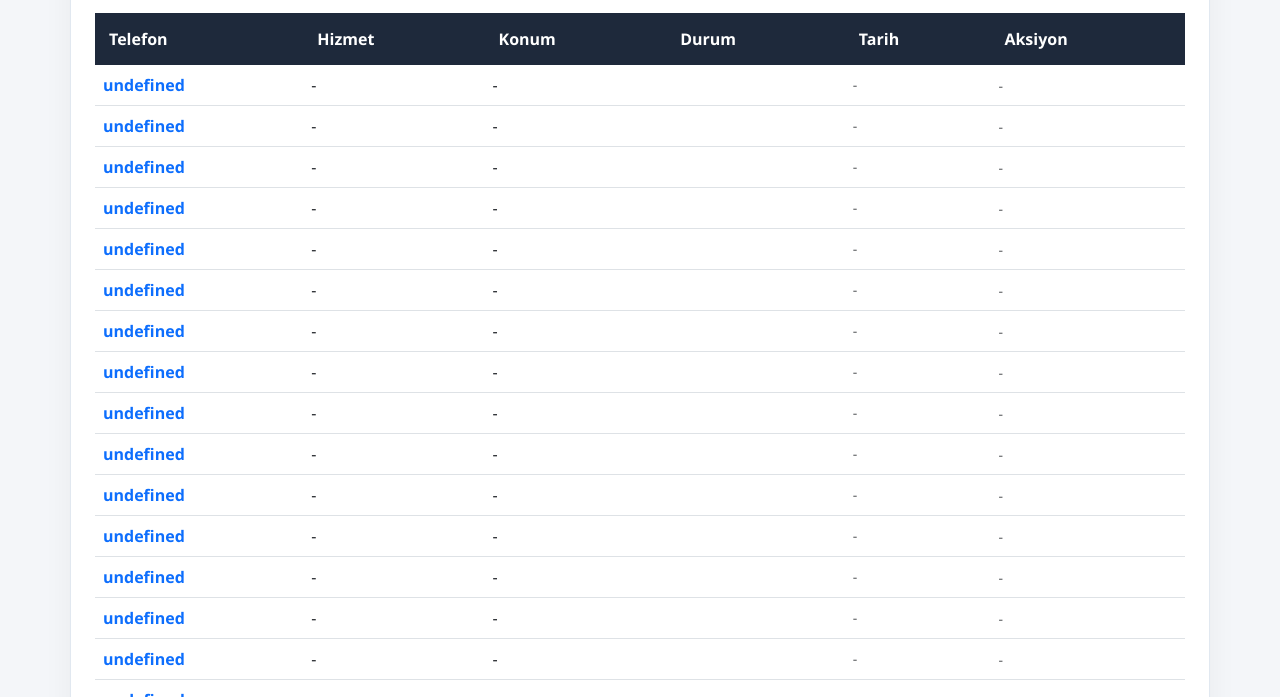
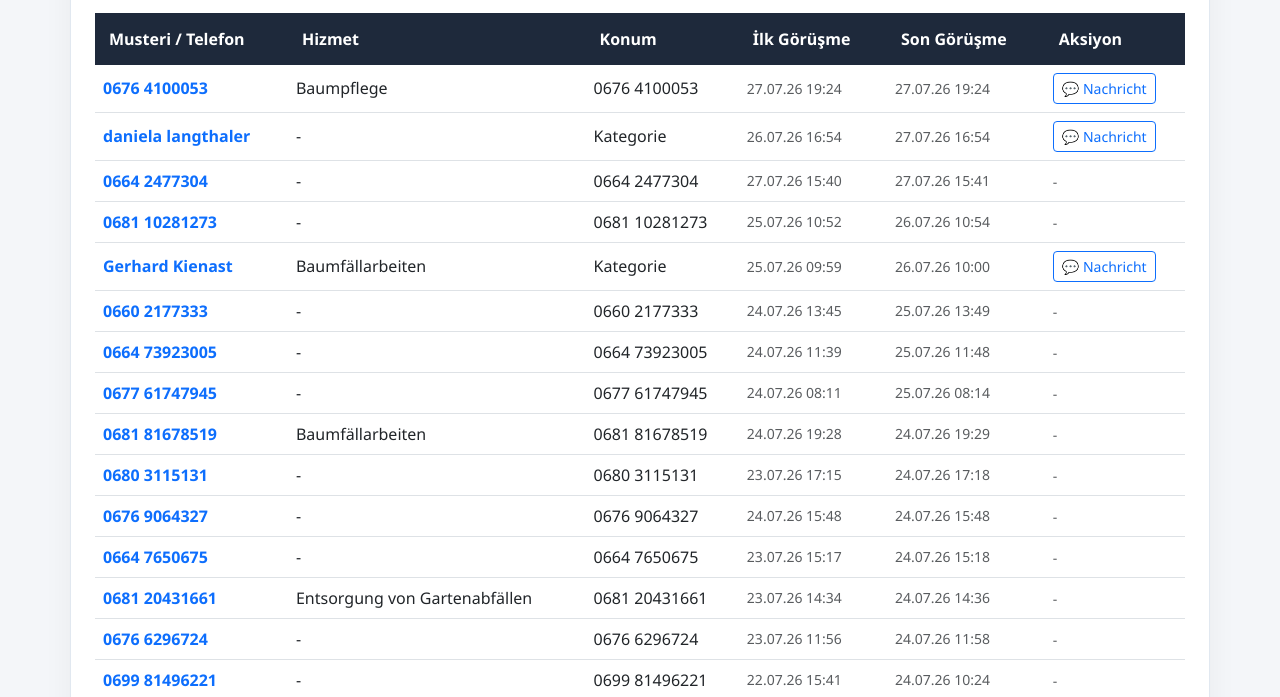
Before and after one commit to sicherteam/osman-reklam, a website: page index.html in a window 1280 px wide. Shown: the part 102-799 px from the top of the page. Drawn offline with nearby package versions, Linux system fonts and the light colour scheme.

Commit message:
Update index.html

```diff
--- a/index.html
+++ b/index.html
@@ -3,7 +3,7 @@
 <head>
   <meta charset="UTF-8">
   <meta name="viewport" content="width=device-width, initial-scale=1.0">
-  <title>OSMAN REKLAM</title>
+  <title>OSMAN REKLAMLAR</title>
   <link href="https://cdn.jsdelivr.net/npm/bootstrap@5.3.0/dist/css/bootstrap.min.css" rel="stylesheet">
   <style>
     body {
@@ -32,18 +32,6 @@
       padding: 14px;
     }
 
-    .badge-status {
-      font-size: 0.85em;
-      padding: 6px 12px;
-      border-radius: 20px;
-      font-weight: 600;
-      display: inline-block;
-    }
-
-    .bg-belastet { background-color: #d1e7dd; color: #0f5132; }
-    .bg-pruefung { background-color: #fff3cd; color: #664d03; }
-    .bg-nicht { background-color: #f8d7da; color: #842029; }
-    .bg-default { background-color: #e2e3e5; color: #41464b; }
     #countdown-box { display: none; }
 
     /* Mesaj Kutusu Stili */
@@ -51,9 +39,10 @@
       background-color: #f8fafc;
       border-left: 4px solid #0d6efd;
       border-radius: 6px;
-      padding: 10px 12px;
-      margin-top: 8px;
+      padding: 12px 14px;
+      margin-top: 6px;
       white-space: pre-line;
+      word-break: break-word;
     }
 
     /* --- MOBİL UYUM ÖZELLEŞTİRMELERİ --- */
@@ -128,11 +117,11 @@
       <table class="table align-middle" id="leadTable">
         <thead>
           <tr>
-            <th>Telefon</th>
+            <th>Musteri / Telefon</th>
             <th>Hizmet</th>
             <th>Konum</th>
-            <th>Durum</th>
-            <th>Tarih</th>
+            <th>İlk Görüşme</th>
+            <th>Son Görüşme</th>
             <th>Aksiyon</th>
           </tr>
         </thead>
@@ -158,7 +147,6 @@
         .split('Audioinhalte')[0]
         .split('Hier dem Kunden')[0]
         .replace(/^P\n+/g, '')
-        .replace(/^\d{2}\.\d{2}\.\d{2}\n+/g, '')
         .trim();
 
       return cleaned.length > 0 ? cleaned : null;
@@ -192,19 +180,15 @@
         }
 
         data.leads.forEach((lead, index) => {
-          let rawStatus = lead.status || '';
-          let cleanStatus = rawStatus.split('\n')[0].trim();
+          // Osman scraper.js veri yapısıyla birebir eşleme
+          const phone = lead["Musteri"] || '-';
+          const jobType = lead["Hizmet"] || '-';
+          const location = lead["Konum"] || '-';
+          const ilkGorusme = lead["Ilk gorusme"] || '-';
+          const sonGorusme = lead["Son gorusme"] || '-';
+          const rawMessage = lead["Mesaj"] || '-';
 
-          let badgeClass = 'bg-default';
-          if (cleanStatus.includes('Belastet') && !cleanStatus.includes('Nicht')) {
-            badgeClass = 'bg-belastet';
-          } else if (cleanStatus.includes('überprüft')) {
-            badgeClass = 'bg-pruefung';
-          } else if (cleanStatus.includes('Nicht belastet')) {
-            badgeClass = 'bg-nicht';
-          }
-
-          const cleanedMsg = cleanMessageText(lead.messageText);
+          const cleanedMsg = cleanMessageText(rawMessage);
 
           const msgButton = cleanedMsg ? `
             <button class="btn btn-sm btn-outline-primary" type="button" data-bs-toggle="collapse" data-bs-target="#msg-desktop-${index}">
@@ -214,11 +198,11 @@
 
           const row = `
             <tr>
-              <td><a href="tel:${lead.phone}" class="fw-bold text-decoration-none">${lead.phone}</a></td>
-              <td>${lead.jobType || '-'}</td>
-              <td>${lead.location || '-'}</td>
-              <td><span class="badge badge-status ${badgeClass}">${cleanStatus}</span></td>
-              <td class="text-muted small">${lead.date || '-'}</td>
+              <td><a href="tel:${phone}" class="fw-bold text-decoration-none">${phone}</a></td>
+              <td>${jobType}</td>
+              <td>${location}</td>
+              <td class="text-muted small">${ilkGorusme}</td>
+              <td class="text-muted small">${sonGorusme}</td>
               <td>${msgButton}</td>
             </tr>
             ${cleanedMsg ? `
@@ -245,20 +229,23 @@
             <div class="lead-card searchable-item">
               <div class="lead-card-header">
                 <div>
-                  <a href="tel:${lead.phone}" class="fw-bold fs-6 text-decoration-none text-primary d-block">
-                    📞 ${lead.phone}
+                  <a href="tel:${phone}" class="fw-bold fs-6 text-decoration-none text-primary d-block">
+                    📞 ${phone}
                   </a>
-                  <small class="text-muted">${lead.date || '-'}</small>
+                  <small class="text-muted">Son: ${sonGorusme}</small>
                 </div>
-                <span class="badge badge-status ${badgeClass}">${cleanStatus}</span>
               </div>
               <div class="lead-card-row">
                 <span class="lead-card-label">Hizmet:</span>
-                <span class="lead-card-value">${lead.jobType || '-'}</span>
+                <span class="lead-card-value">${jobType}</span>
               </div>
               <div class="lead-card-row">
                 <span class="lead-card-label">Konum:</span>
-                <span class="lead-card-value">${lead.location || '-'}</span>
+                <span class="lead-card-value">${location}</span>
+              </div>
+              <div class="lead-card-row">
+                <span class="lead-card-label">İlk Görüşme:</span>
+                <span class="lead-card-value small text-muted">${ilkGorusme}</span>
               </div>
               ${mobileMsgHTML}
             </div>
```
